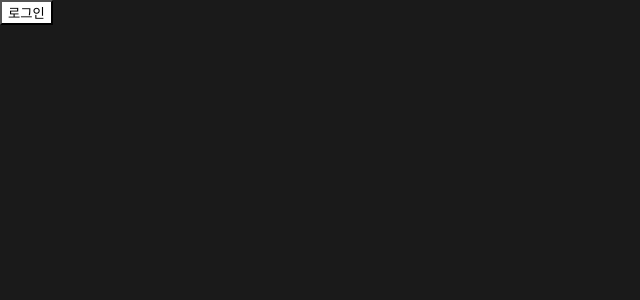
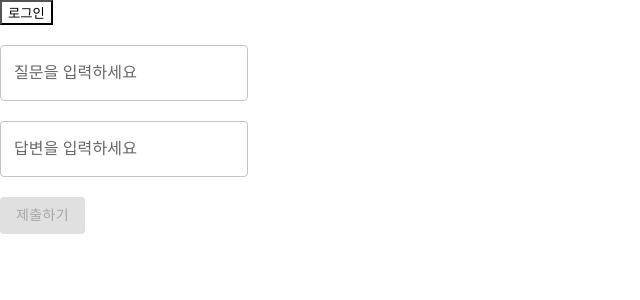
Before and after one commit to 1st-PARD-WEB-PART/shortkerton2023, a React (Create React App) app: page / in a window 1280 px wide. Shown: the top 300 px of the page, without its empty margins (0-640 px from the left). Built offline with nearby package versions, Linux system fonts and the light colour scheme; a web font is replaced by a local one.

Commit message:
to material design

```diff
--- a/src/components/NewQuestionForm.js
+++ b/src/components/NewQuestionForm.js
@@ -1,5 +1,8 @@
 import React, { useState } from 'react';
 import styled from 'styled-components';
+import { TextField, Button } from '@mui/material';
+import { AddNewQuestion } from '../services/DbService';
+import { GetCurrentUser } from '../services/AuthService';
 
 const Form = styled.form`
   position: absolute;
@@ -17,9 +20,6 @@ const Input = styled.input`
   color: #5262f5;
 `;
 
-const Button = styled.button`
-  color: #5262f5;
-`;
 
 const NewQuestionForm = () => {
   const [managerData, setManagerData] = useState([
@@ -36,7 +36,6 @@ const NewQuestionForm = () => {
   ]);
 
   const handleClick = () => {
-    console.log(managerData);
   };
 
   const handleInputChange = (event, id) => {
@@ -56,16 +55,11 @@ const NewQuestionForm = () => {
   return (
     <Form>
       {managerData.map((content) => (
-        <div key={content.id}>
-          <H1>{content.name}</H1>
-          <Input
-            type="text"
-            value={content.value}
-            onChange={(event) => handleInputChange(event, content.id)}
-          />
+        <div key={content.id} style={{margin: "20px 0px"}}>
+          <TextField id="outlined-basic" label={content.name} variant="outlined" value={content.value} onChange={(event) => handleInputChange(event, content.id)} />
         </div>
       ))}
-      <Button onClick={handleClick}>제출하기</Button>
+      <Button variant="contained" onClick={handleClick} disabled = {GetCurrentUser() == null}>제출하기</Button>
     </Form>
   );
 };
--- a/src/components/QuestionCard.js
+++ b/src/components/QuestionCard.js
@@ -31,7 +31,7 @@ return (
     <div>
       <TextBox>
         <Text>궁그매</Text>
-<ArrowIcon  onClick={toggleAccordion}/>
+        <ArrowIcon onClick={toggleAccordion} />
       </TextBox>
       {isExpanded && (
         <TextBox>
@@ -39,5 +39,6 @@ return (
         </TextBox>
       )}
     </div>
-);}
+  );
+}
 export default QuestionCard;
--- a/src/index.css
+++ b/src/index.css
@@ -2,7 +2,6 @@
 
 body {
   font-family: 'NanumSquare Neo';
-  background-color: #1A1A1A;
   margin: 0;
 }
 
--- a/src/pages/HomePage.js
+++ b/src/pages/HomePage.js
@@ -2,6 +2,7 @@ import { GoogleAuthProvider, signInWithPopup } from "firebase/auth";
 import { useState } from "react";
 import { auth } from "../../src/firebase";
 import styled from 'styled-components';
+import NewQuestionForm from "../components/NewQuestionForm";
 
 const Button = styled.button`
 background : white;
@@ -28,7 +29,9 @@ function HomePage() {
         {userData
           ? userData.displayName
           : ""}
+
       </div>
+      <NewQuestionForm></NewQuestionForm>
     </div>
   );
 
--- /dev/null
+++ b/src/services/AuthService.js
@@ -0,0 +1,16 @@
+import { getAuth, signOut } from "firebase/auth"
+
+const user = getAuth();
+
+const GetCurrentUser = () => {
+
+    return user.currentUser;
+}
+
+const Logout = async () => {
+    if(GetCurrentUser() != null){
+        await signOut();
+    }
+}
+
+export {GetCurrentUser};
```
Lines whose indentation alone changed are shown as unchanged.
